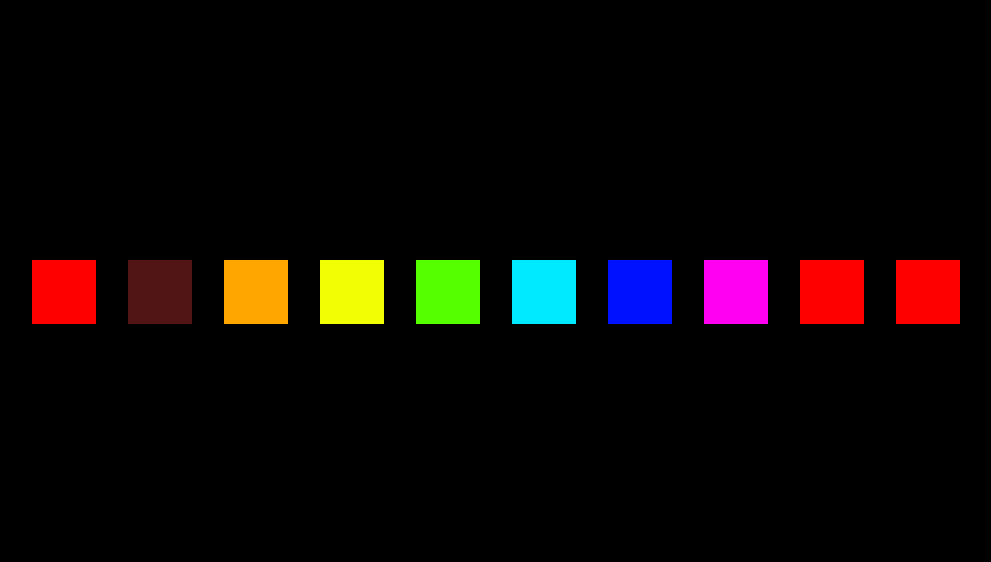
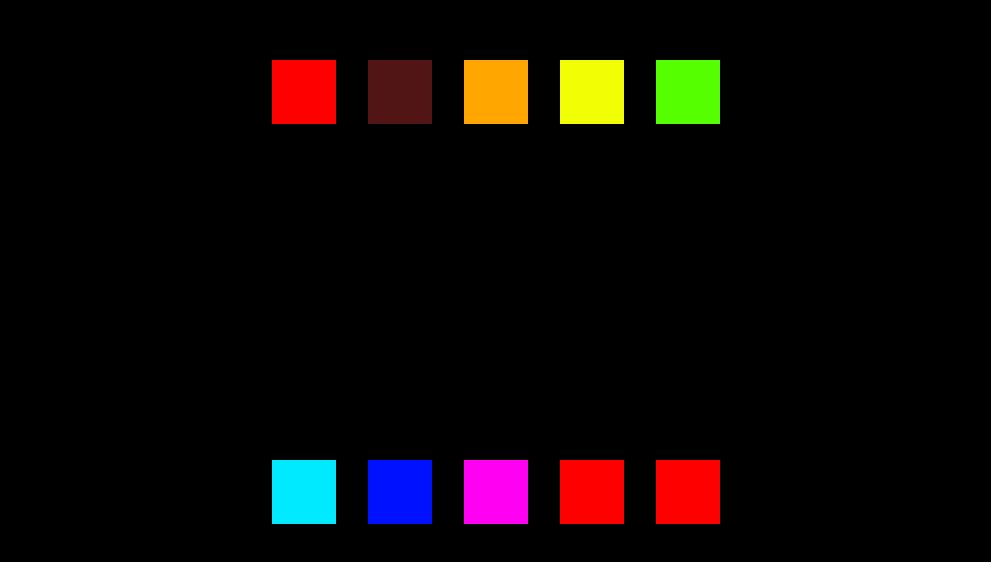
Before and after one commit to FernandoCatalaMunyoz/Proyecto10Cajas, a plain HTML site: page index.html in a window 1280 px wide. Shown: the part 108-670 px from the top of the page, without its empty margins (144-1135 px from the left). Drawn offline with Linux system fonts and the light colour scheme.

Commit message:
creación de dos filas

```diff
--- a/css/styles.css
+++ b/css/styles.css
@@ -6,7 +6,8 @@ body {
   height: 100vh;
   width: 100vw;
   background-color: black;
-  display: flex;
+  display: grid;
+  grid-template-columns: repeat(5, 0fr);
   align-items: center;
   justify-content: center;
 }
```
